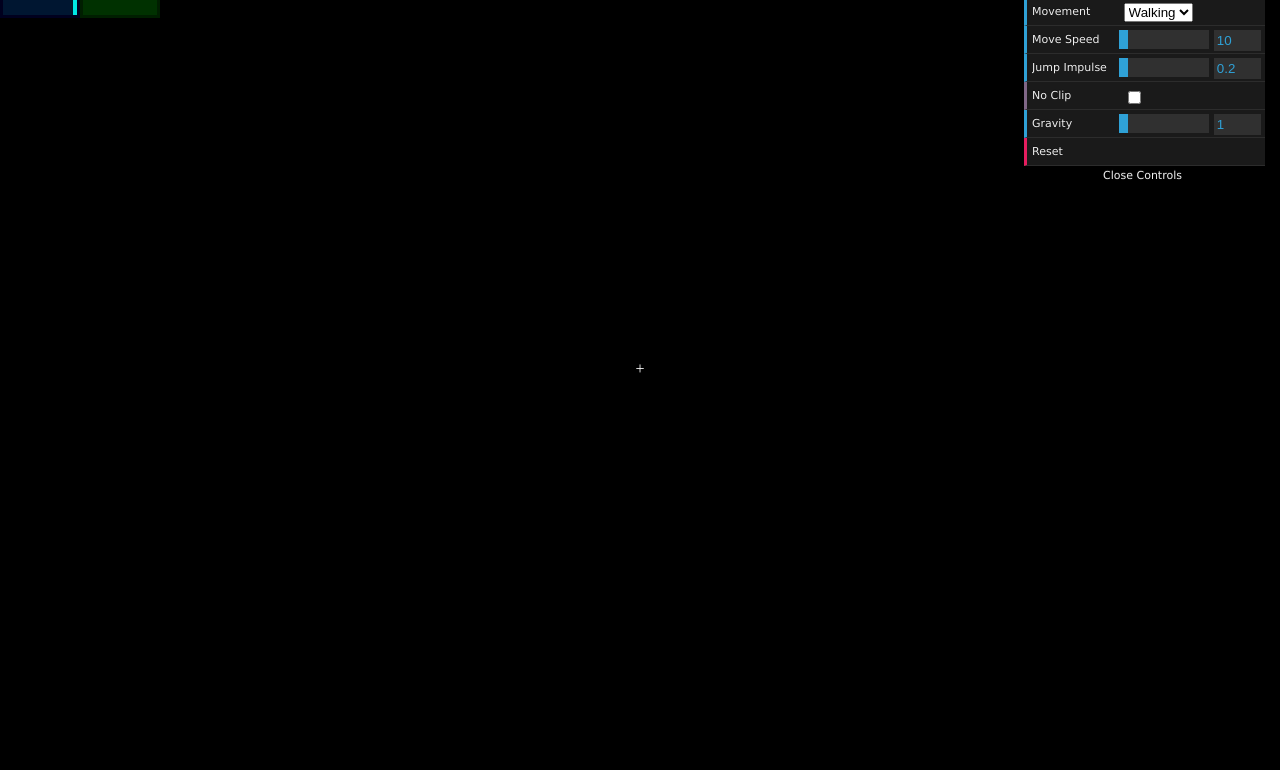
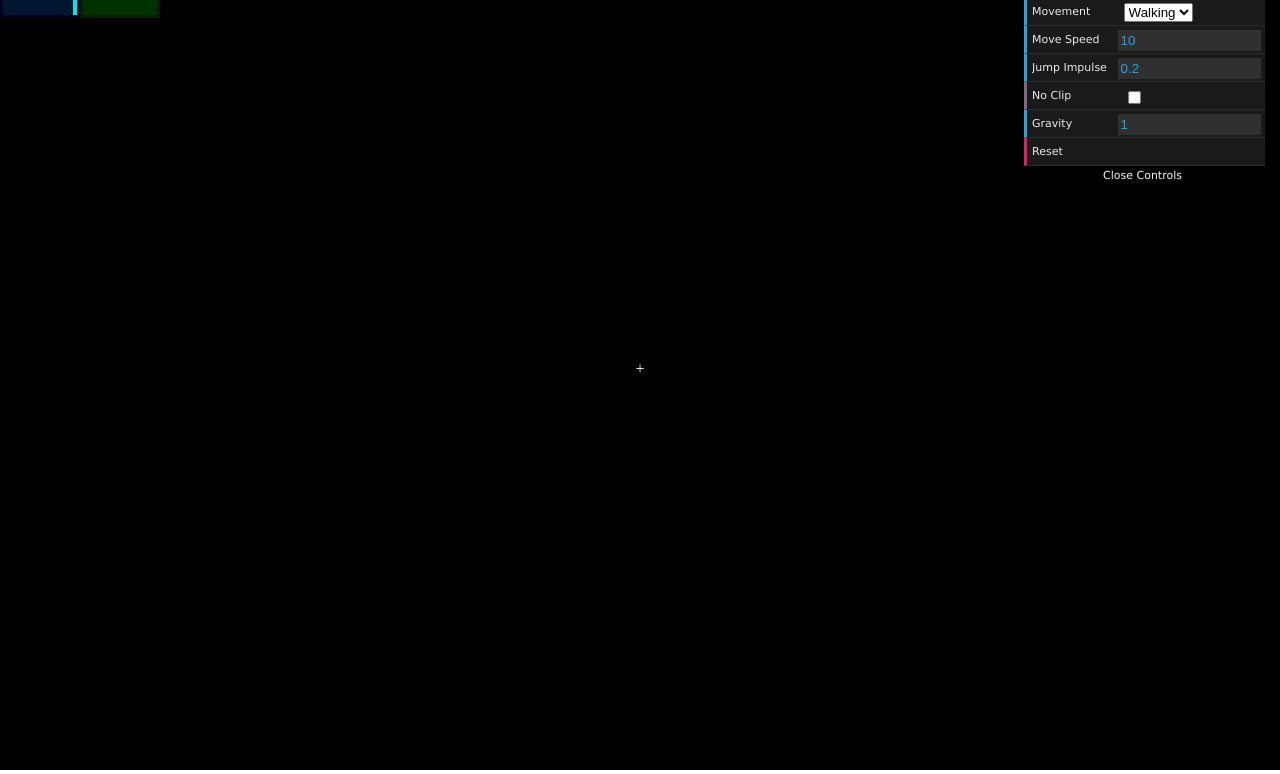
Before and after one commit to chriswa/threejsresearch, a website: page client/index.html in a window 1280 px wide. Shown: the part 30-804 px from the top of the page. Drawn offline with Linux system fonts and the light colour scheme.

Commit message:
fixed firefox scroll issue

```diff
--- a/client/index.html
+++ b/client/index.html
@@ -5,7 +5,7 @@
 		<title>Proto</title>
 		<style>
 			html, body { margin: 0; overflow: hidden; }
-			canvas { width: 100%; height: 100% }
+			canvas { width: 100%; height: 100%; display: block; }
 			#coords { position: absolute; top: 0; right: 0; color: white; background-color: black; text-align: right; padding: 2px; }
 			#crosshair { width: 10px; height: 20px; position: absolute; top: 50%; left: 50%; margin: -10px 0 0 -5px; color: white; text-align: center; }
 		</style>
@@ -156,11 +156,12 @@
 				var gui = new dat.GUI()
 				var f1 = gui.addFolder('Movement')
 				f1.open()
-				f1.add(datConfig, 'Movement Mode', { Walking: PlayerControls.WALKING, Flying: PlayerControls.FLYING }) .onChange(v => PlayerControls.mode = parseInt(v))
-				f1.add(datConfig, 'Move Speed').min(0).max(100)       .onChange(v => PlayerControls.MOVE_SPEED = v)
-				f1.add(datConfig, 'Jump Impulse').min(0).max(2)       .onChange(v => PlayerControls.JUMP_IMPULSE = v)
-				f1.add(datConfig, 'No Clip')                          .onChange(v => PlayerControls.NO_CLIP = v)
-				f1.add(datConfig, 'Gravity').min(0).max(10)           .onChange(v => PlayerControls.GRAVITY = v)
+				f1.add(datConfig, 'Movement Mode', { Walking: PlayerControls.WALKING, Flying: PlayerControls.FLYING })
+				                                  .onChange(v => PlayerControls.mode = parseInt(v))
+				f1.add(datConfig, 'Move Speed')   .onChange(v => PlayerControls.MOVE_SPEED = v)
+				f1.add(datConfig, 'Jump Impulse') .onChange(v => PlayerControls.JUMP_IMPULSE = v)
+				f1.add(datConfig, 'No Clip')      .onChange(v => PlayerControls.NO_CLIP = v)
+				f1.add(datConfig, 'Gravity')      .onChange(v => PlayerControls.GRAVITY = v)
 				f1.add(datConfig, 'Reset')
 
 
@@ -180,8 +181,6 @@
 				var blockOutlineMaterial = new THREE.LineBasicMaterial( { color: 0xffffff, linewidth: 1, transparent: true } )
 				blockOutline = new THREE.Line( blockOutlineGeometry, blockOutlineMaterial )
 				scene.add( blockOutline )
-
-
 
 				var render = function () {
 					stats.elapsed.begin()
@@ -225,5 +224,5 @@
 			}
 
 		</script>
-	</body>
+</body>
 </html>
```
